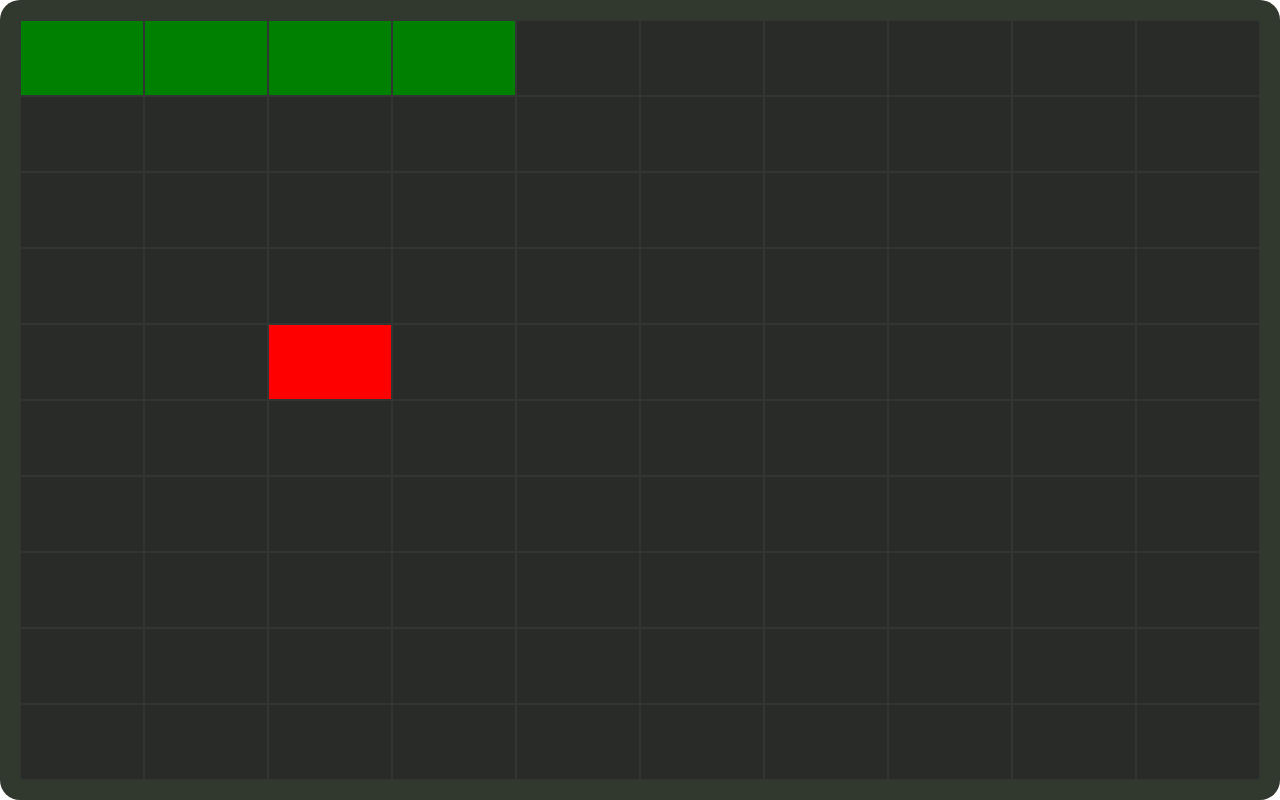
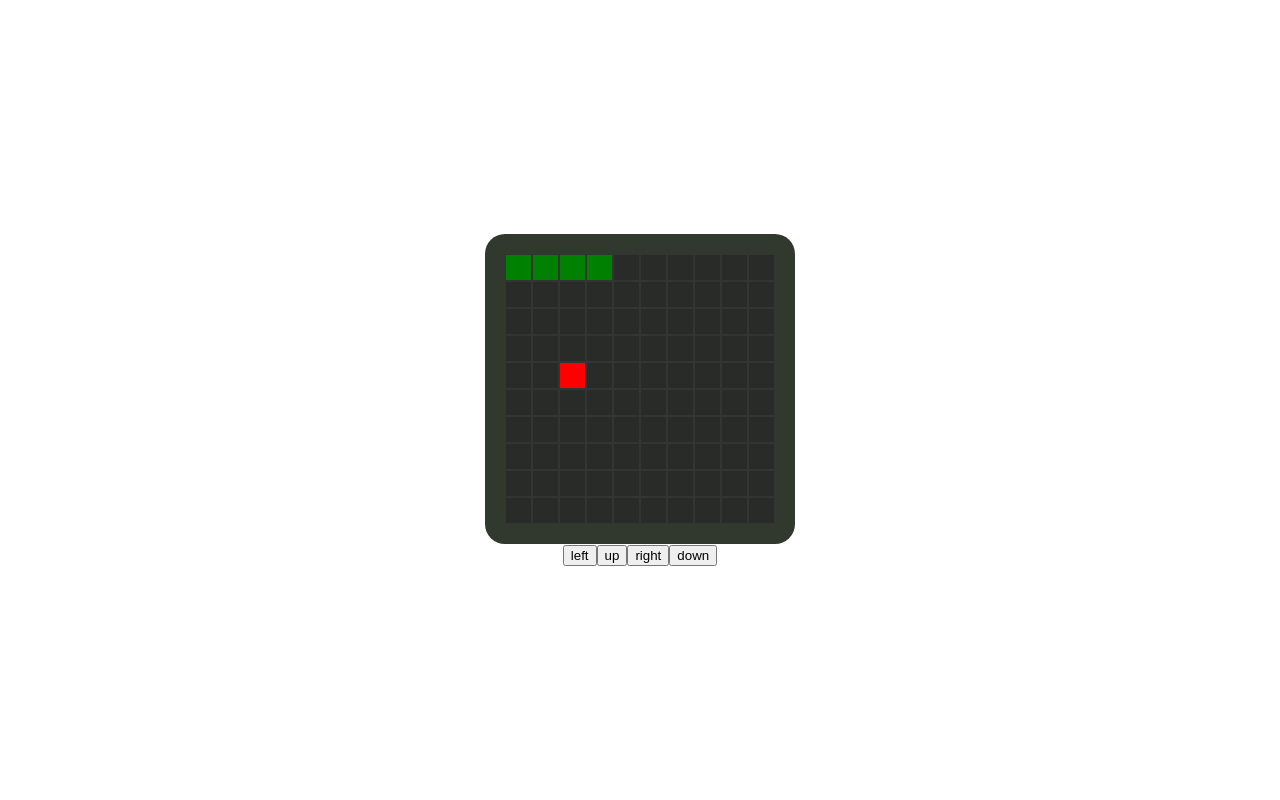
Before and after one commit to PopovDS617/snake-game, a React (Vite) app: page / in a window 1280 px wide. Built offline with nearby package versions, Linux system fonts and the light colour scheme.

Commit message:
feat: add basic control buttons

```diff
--- a/src/App.scss
+++ b/src/App.scss
@@ -1,5 +1,6 @@
 .app {
   display: flex;
+  flex-direction: column;
   justify-content: center;
   align-items: center;
   height: 100vh;
--- a/src/App.tsx
+++ b/src/App.tsx
@@ -1,10 +1,12 @@
 import './App.scss';
 import Screen from './components/Screen/Screen';
+import Controls from './components/Controls/Controls';
 
 function App() {
   return (
     <div className="app">
       <Screen />
+      <Controls />
     </div>
   );
 }
--- /dev/null
+++ b/src/components/Button/Button.tsx
@@ -0,0 +1,15 @@
+import React from 'react';
+
+interface Props {
+  content: string;
+}
+
+const Button = (props: Props) => {
+  return (
+    <button className="control-button">
+      <span>{props.content}</span>
+    </button>
+  );
+};
+
+export default Button;
--- /dev/null
+++ b/src/components/Controls/Controls.tsx
@@ -0,0 +1,15 @@
+import React from 'react';
+import Button from '../Button/Button';
+
+const Controls = () => {
+  return (
+    <div>
+      <Button content="left" />
+      <Button content="up" />
+      <Button content="right" />
+      <Button content="down" />
+    </div>
+  );
+};
+
+export default Controls;
--- a/src/components/Screen/screen.scss
+++ b/src/components/Screen/screen.scss
@@ -1,7 +1,6 @@
 .screen {
   transition: 0.5s ease;
-  width: calc(100% - 40px);
-  height: calc(100% - 40px);
+
   border-radius: 20px;
   background: #31382e;
   padding: 20px;
@@ -12,4 +11,6 @@
 .screen div {
   background: #292b29;
   border: 1px solid #333532;
+  width: 25px;
+  height: 25px;
 }
```
Also changed, not shown: src/hooks/useControlButtons/use-contol-buttons-utils.ts (deleted).
